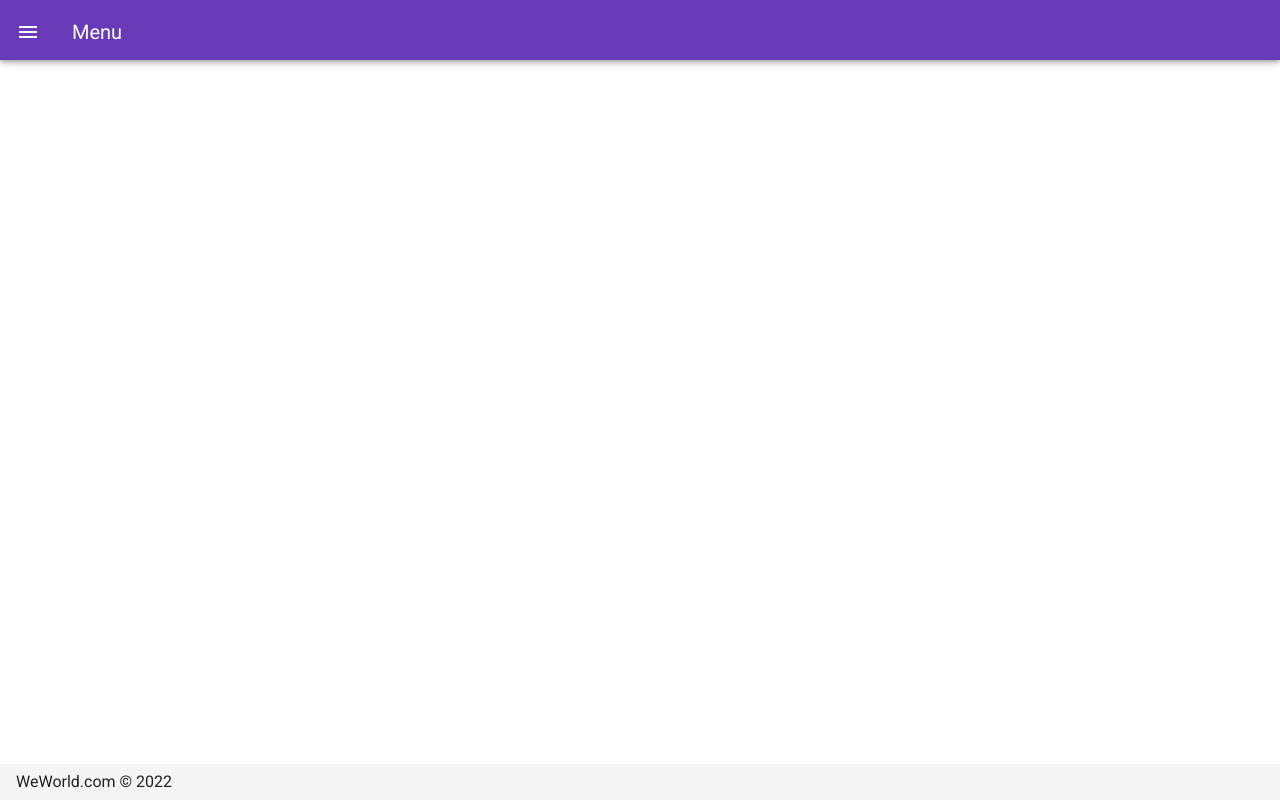
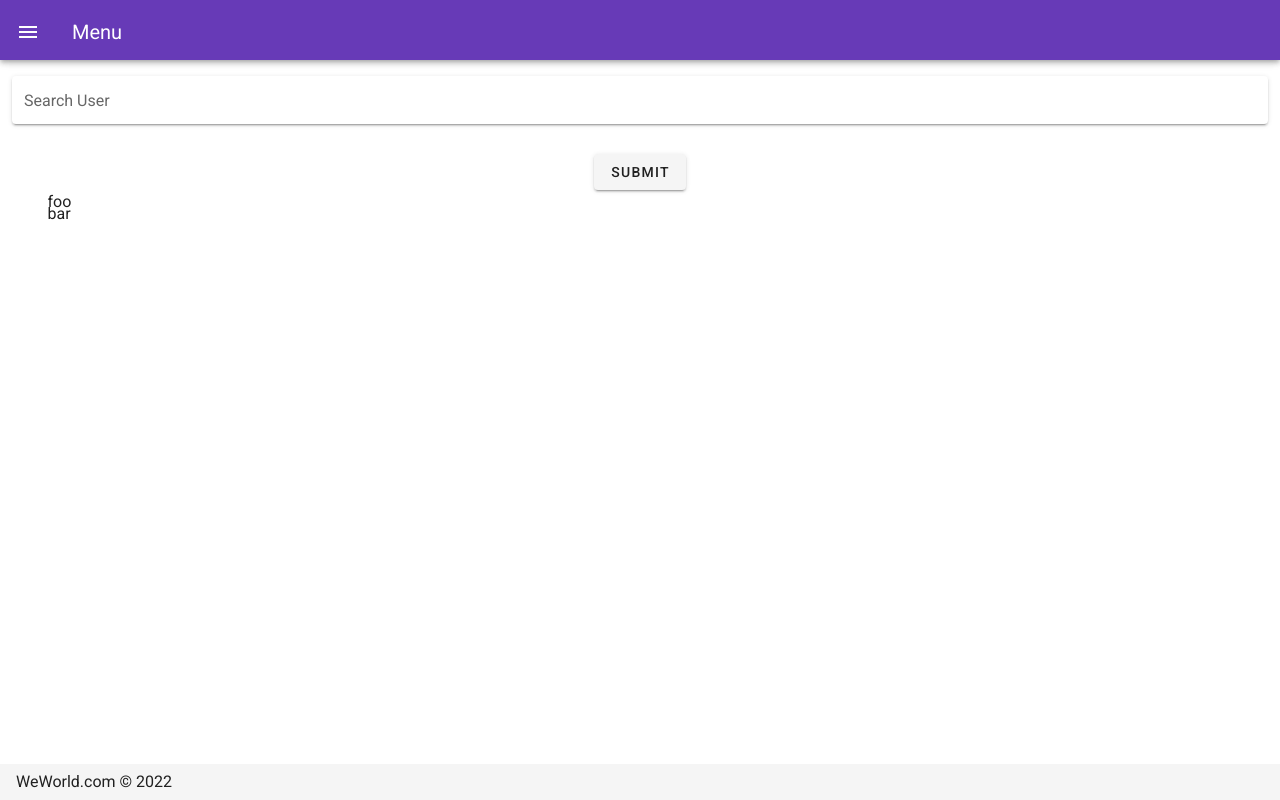
Before and after one commit to KamiHitoe/democratic-voting, a Nuxt app in the folder frontend/: page /search in a window 1280 px wide. Built offline with nearby package versions, Linux system fonts and the light colour scheme.

Commit message:
create search page

```diff
--- /dev/null
+++ b/frontend/components/Button.vue
@@ -0,0 +1,14 @@
+<template>
+  <p>test</p>
+</template>
+
+<script lang="ts">
+import Vue from 'vue'
+export default Vue.extend({
+  data() {
+    return {
+      msg: 'foo',
+    }
+  }
+})
+</script>
--- a/frontend/layouts/default.vue
+++ b/frontend/layouts/default.vue
@@ -74,38 +74,38 @@ export default {
         {
           icon: 'mdi-home',
           title: 'Home',
-          to: '/'
+          to: '/',
         },
         {
           icon: 'mdi-magnify',
           title: 'Search',
-          // to: '/'
-          to: '/test'
+          to: '/search',
         },
         {
           icon: 'mdi-email',
           title: 'Messages',
-          to: '/'
+          to: '/',
         },
         {
           icon: 'mdi-pencil',
           title: 'About',
-          to: '/'
+          to: '/',
         },
         {
           icon: 'mdi-bell',
           title: 'Notifications',
-          to: '/'
+          to: '/',
         },
         {
           icon: 'mdi-account-multiple',
           title: 'Matches',
-          to: '/'
+          to: '/',
         },
         {
           icon: 'mdi-cog',
           title: 'Setting',
-          to: '/'
+          // to: '/',
+          to: '/test',
         },
       ],
       miniVariant: false,
--- a/frontend/pages/index.vue
+++ b/frontend/pages/index.vue
@@ -3,13 +3,21 @@
     <h1>This is WeWorld home page</h1>
     <img src="https://images-na.ssl-images-amazon.com/images/I/61jxhHI6a9L.jpg">
     <p>we want to connect with each other. It's time to connect with all over the world</p>
+    <v-btn class="deep-purple" to="/test" dark>jump to test</v-btn>
+
   </main>
 </template>
 
-<script>
-export default {
-  name: 'IndexPage'
-}
+<script lang="ts">
+import Vue from 'vue'
+export default Vue.extend({
+  name: 'IndexPage',
+  data() {
+    return {
+      msg: 'foo',
+    }
+  },
+})
 </script>
 
 <style lang="scss" scoped>
--- /dev/null
+++ b/frontend/pages/search.vue
@@ -0,0 +1,54 @@
+<template>
+  <main>
+    <form @submit.prevent="submit">
+      <v-text-field
+        label="Search User"
+        placeholder="please input"
+        solo
+        required
+      ></v-text-field>
+      <v-btn
+        class="gray"
+        type="submit"
+      >submit</v-btn>
+    </form>
+
+    <v-container v-if ="userItems">
+      <div v-for="(user, i) in userItems" :key=i>
+        <v-row>{{user.username}}</v-row>
+      </div>
+    </v-container>
+
+  </main>
+</template>
+
+<script lang="ts">
+import Vue from 'vue'
+export default Vue.extend({
+  name: 'IndexPage',
+  data() {
+    return {
+      userItems: [
+        {
+        username: 'foo',
+        description: "I'm foo",
+        },
+        {
+        username: 'bar',
+        description: "I'm bar",
+        },
+      ]
+    }
+  },
+})
+</script>
+
+<style lang="scss" scoped>
+main {
+  text-align: center;
+}
+img {
+  max-height: 30rem;
+  padding: 30px 0;
+}
+</style>
```
